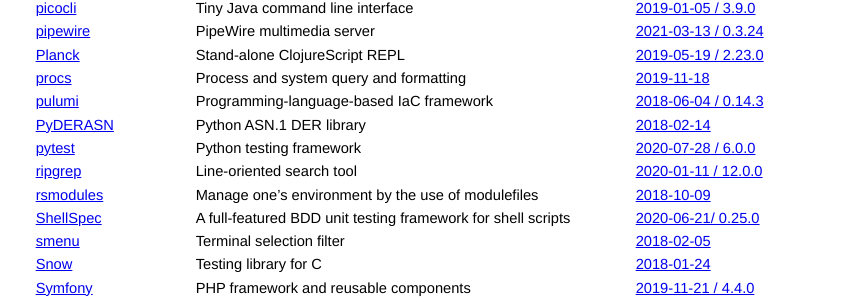
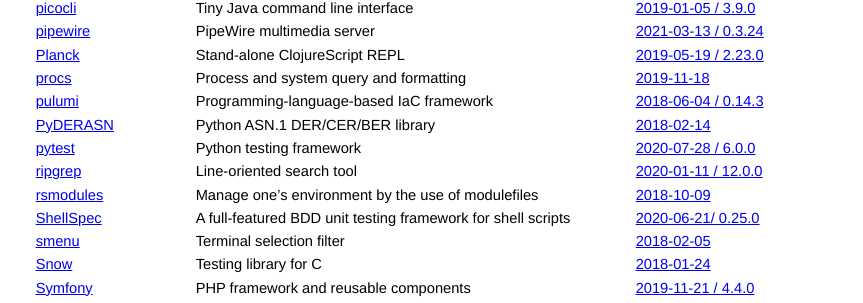
Before and after one commit to jcs/no_color, a Jekyll site: the page built from index.md, in a window 1280 px wide and 900 px high, scrolled down 2521 px. Shown: the part 143-446 px from the top of the window, without its empty margins (208-1071 px from the left). Built offline with Jekyll 4.4.1, drawn with Linux system fonts in a browser that asks for light colours; our own code applies the rules of GitHub Pages for plain Markdown files.

Commit message:
Fix PyDERASN's links

```diff
--- a/index.md
+++ b/index.md
@@ -152,7 +152,7 @@ color via `NO_COLOR`.
 | [Planck](https://planck-repl.org/) | Stand-alone ClojureScript REPL | [2019-05-19 / 2.23.0](https://github.com/planck-repl/planck/releases/tag/2.23.0) |
 | [procs](https://github.com/c-blake/procs) | Process and system query and formatting | [2019-11-18](https://github.com/c-blake/procs/commit/7d19fc184f8c29481dd5a4c4d5d26c671c2c0a4c) |
 | [pulumi](https://pulumi.io/) | Programming-language-based IaC framework | [2018-06-04 / 0.14.3](https://github.com/pulumi/pulumi/pull/1594) |
-| [PyDERASN](http://pyderasn.cypherpunks.ru/) | Python ASN.1 DER library | [2018-02-14](https://git.cypherpunks.ru/cgit.cgi/pyderasn.git/commit/?id=54876436a23f14951f2e6353e9072c9a098b35b4) |
+| [PyDERASN](http://www.pyderasn.cypherpunks.ru/) | Python ASN.1 DER/CER/BER library | [2018-02-14](http://www.git.cypherpunks.ru/?p=pyderasn.git;a=commitdiff;h=54876436a23f14951f2e6353e9072c9a098b35b4) |
 | [pytest](https://pytest.org) | Python testing framework | [2020-07-28 / 6.0.0](https://docs.pytest.org/en/stable/changelog.html#pytest-6-0-0-2020-07-28) |
 | [ripgrep](https://github.com/BurntSushi/ripgrep) | Line-oriented search tool | [2020-01-11 / 12.0.0](https://github.com/BurntSushi/ripgrep/commit/5a6e17fcc133f70f922a123483d0d5a158c041b0) |
 | [rsmodules](https://github.com/fretn/rsmodules) | Manage one's environment by the use of modulefiles | [2018-10-09](https://github.com/fretn/rsmodules/commit/87a45f96a9bd45b86300a6027bb29855778d4f5e) |
```
